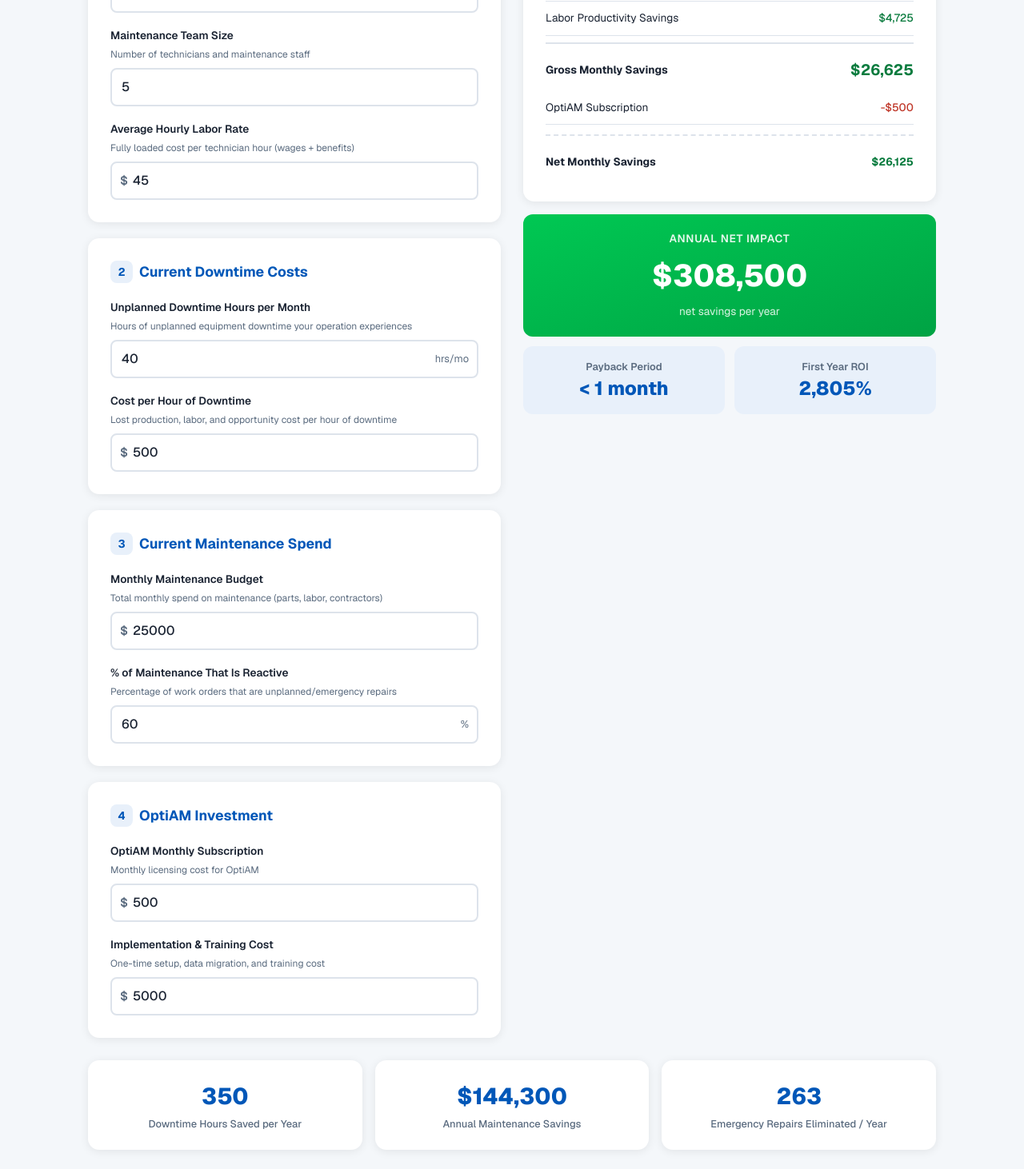
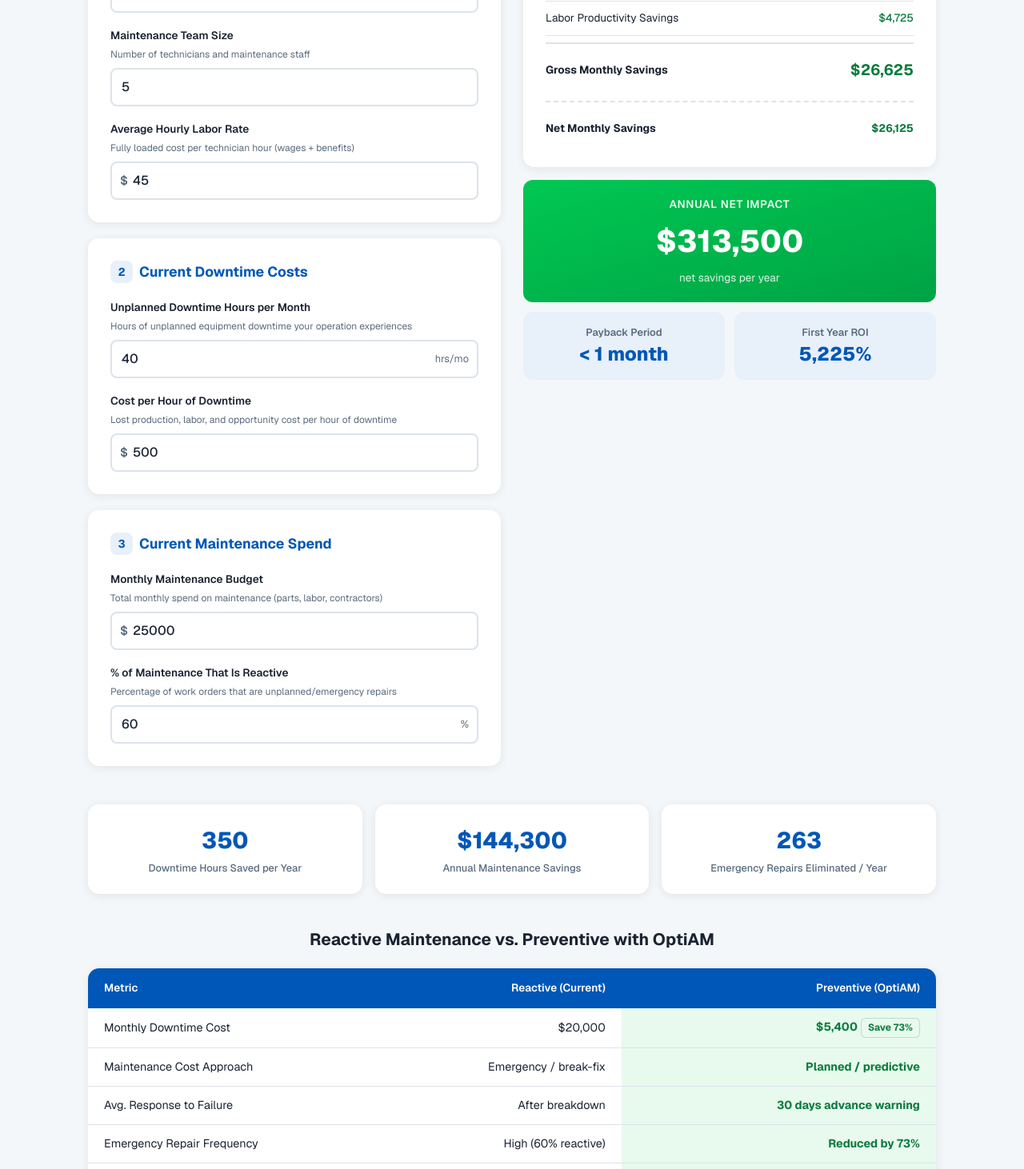
Before and after one commit to Sumner-Digital/optiam-roi-calc, a Next.js app: page / in a window 1280 px wide. Shown: the part 408-1870 px from the top of the page at 80% size. Built offline with nearby package versions, Linux system fonts and the light colour scheme.

Commit message:
version 2

```diff
--- a/app/components/ROICalculator.tsx
+++ b/app/components/ROICalculator.tsx
@@ -137,8 +137,9 @@
   const [pctReactive, setPctReactive] = useState(60);
 
   // Card 4: OptiAM Investment
-  const [monthlySubscription, setMonthlySubscription] = useState(500);
-  const [implementationCost, setImplementationCost] = useState(5000);
+  const isEnterprise = totalAssets >= 100;
+  const monthlySubscription = isEnterprise ? 800 : 500;
+  const implementationCost = 0;
 
   const calc = useMemo(() => {
     // Core
@@ -218,8 +219,7 @@
     costPerDowntimeHr,
     monthlyMaintenanceBudget,
     pctReactive,
-    monthlySubscription,
-    implementationCost,
+    isEnterprise,
   ]);
 
   // Payback display
@@ -270,6 +270,16 @@
                 min={1}
                 max={10000}
               />
+              {isEnterprise && (
+                <div className="mb-4 flex items-center gap-2 py-1.5 px-3 bg-primary/10 rounded-lg border border-primary/20">
+                  <span className="text-[0.8rem] font-semibold text-primary">
+                    Enterprise Plan
+                  </span>
+                  <span className="text-[0.7rem] text-txt-light">
+                    100+ assets detected
+                  </span>
+                </div>
+              )}
               <InputField
                 label="Maintenance Team Size"
                 hint="Number of technicians and maintenance staff"
@@ -337,29 +347,6 @@
               />
             </div>
 
-            {/* Card 4 */}
-            <div className="bg-card rounded-[14px] shadow-[0_2px_12px_rgba(0,0,0,0.08)] p-7">
-              <h2 className="text-[1.1rem] font-bold text-primary mb-5 flex items-center gap-2">
-                <span className="w-7 h-7 rounded-lg bg-blue-bg flex items-center justify-center text-sm shrink-0">
-                  4
-                </span>
-                OptiAM Investment
-              </h2>
-              <InputField
-                label="OptiAM Monthly Subscription"
-                hint="Monthly licensing cost for OptiAM"
-                value={monthlySubscription}
-                onChange={setMonthlySubscription}
-                prefix="$"
-              />
-              <InputField
-                label="Implementation &amp; Training Cost"
-                hint="One-time setup, data migration, and training cost"
-                value={implementationCost}
-                onChange={setImplementationCost}
-                prefix="$"
-              />
-            </div>
           </div>
 
           {/* ─── RIGHT: Results Panel ─── */}
@@ -398,12 +385,6 @@
                   large
                 />
               </div>
-
-              <ResultRow
-                label="OptiAM Subscription"
-                value={"-" + fmt(monthlySubscription)}
-                type="cost"
-              />
 
               {/* Dashed divider */}
               <div className="border-t-2 border-dashed border-border mt-3 pt-3">
```
